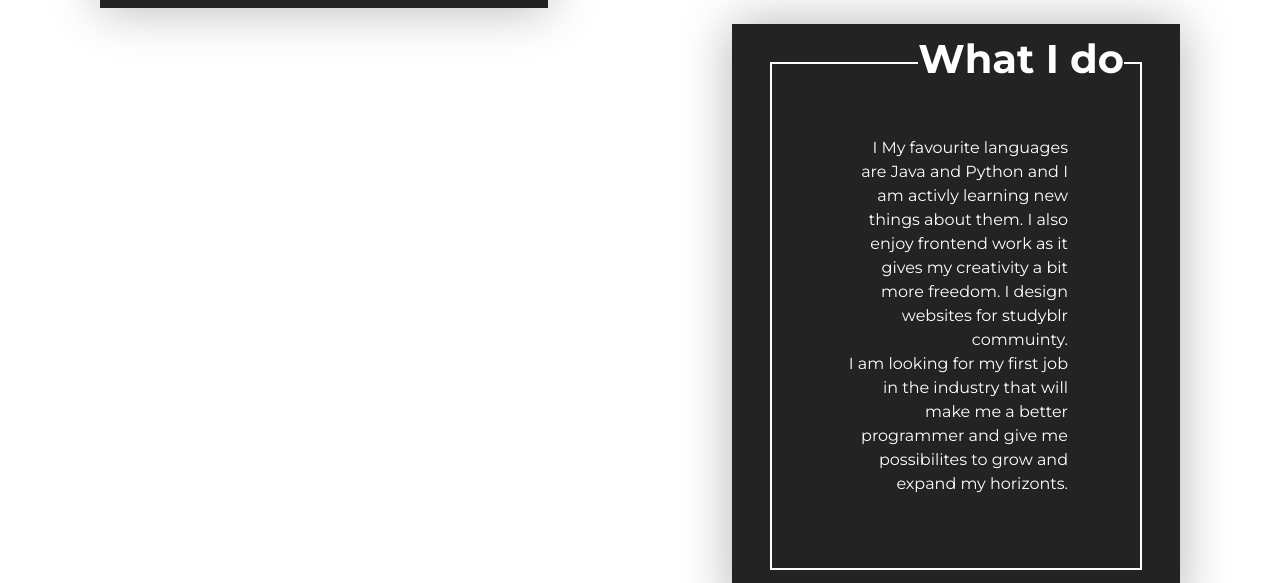
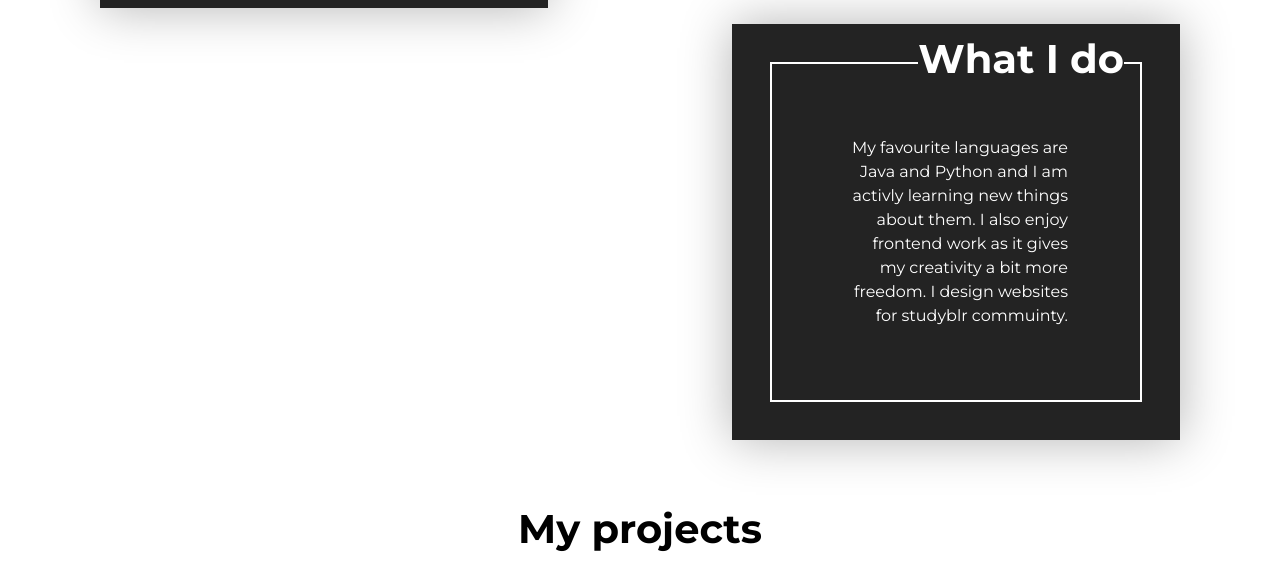
Before and after one commit to aleksandraszymanska/aleksandraszymanska.github.io, a plain HTML site: page index.html in a window 1280 px wide. Shown: the part 1240-1823 px from the top of the page. Drawn offline with nearby package versions, Linux system fonts and the light colour scheme.

Commit message:
Update index.html

```diff
--- a/index.html
+++ b/index.html
@@ -47,11 +47,11 @@
         <section class="edu-about">
         <div class="edu-about-textbox">
                 <h1 >What I do</h1>
-                    <p> I
+                    <p>
                         My favourite languages are Java and Python and I am activly learning new things about them.
                         I also enjoy frontend work as it gives my creativity a bit more freedom. I design websites for studyblr commuinty.
                     </p>
-                    <p>I am looking for my first job in the industry that will make me a better programmer and give me possibilites to grow and expand my horizonts.</p>
+                    <p></p>
 
             </div>
 </section>
```
